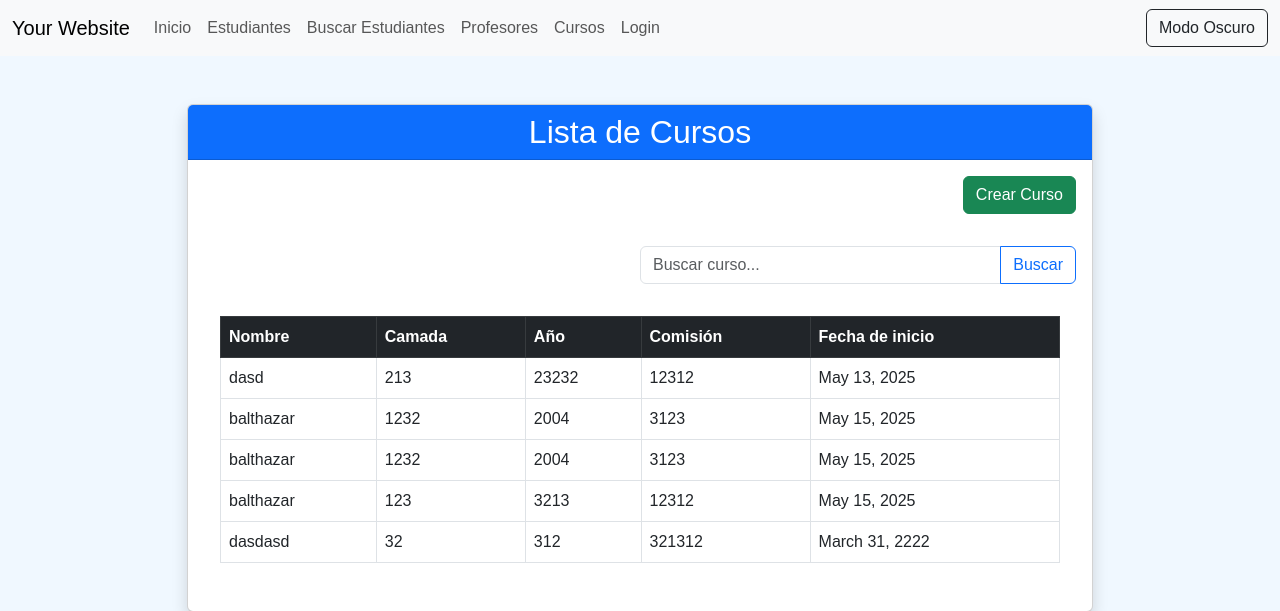
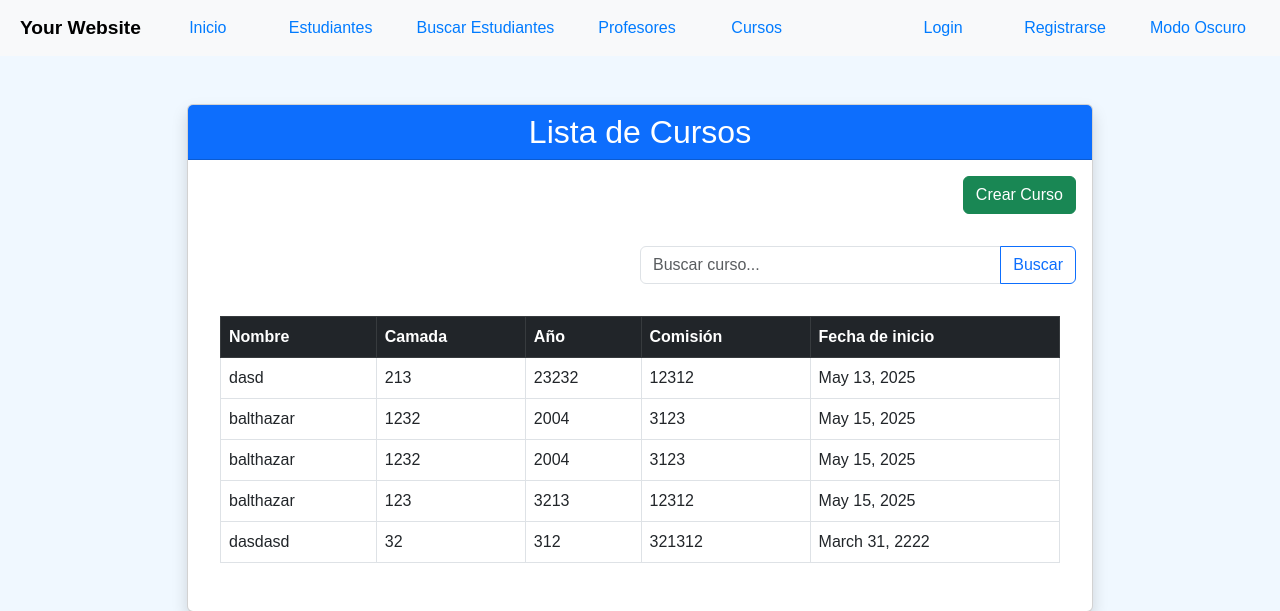
Before and after one commit to balthazar-bytes/MiPrimerapagina, a Django app: page /cursos/ in a window 1280 px wide. Shown: the top 611 px of the page. Run offline with Django 5.2, Linux system fonts and the light colour scheme; data comes from the database, SQL or seed files in the repository; both versions use the stored data as it was after the commit.

Commit message:
se agregaron las funcionalidades de registro y login, ademas de agregar el archvo y la pagina de 'about me'

```diff
--- a/MiprimeraPagina+Martinezrial/app_coder/app_coder/urls.py
+++ b/MiprimeraPagina+Martinezrial/app_coder/app_coder/urls.py
@@ -23,7 +23,6 @@ from django.conf.urls.static import static
 urlpatterns = [
     path("admin/", admin.site.urls),
     path("", include("cursos.urls")),
-    path("cursos/", include("cursos.urls")),
 ]
 
 if settings.DEBUG:
--- a/MiprimeraPagina+Martinezrial/app_coder/cursos/templates/cursos/base.html
+++ b/MiprimeraPagina+Martinezrial/app_coder/cursos/templates/cursos/base.html
@@ -5,7 +5,6 @@
     <meta charset="UTF-8">
     <meta name="viewport" content="width=device-width, initial-scale=1.0">
     <title>{% block title %}Base Page{% endblock %}</title>
-    <!-- Bootstrap CSS -->
     <link href="https://cdn.jsdelivr.net/npm/bootstrap@5.3.0/dist/css/bootstrap.min.css" rel="stylesheet">
     <link rel="stylesheet" href="{% static 'css/styles.css' %}">
     <style>
@@ -42,53 +41,104 @@
 <body>
     <header>
         <nav class="navbar navbar-expand-lg navbar-light bg-light">
-            <div class="container-fluid">
-                <a class="navbar-brand" href="/">Your Website</a>
+            <div class="container-fluid justify-content-center">
+                <a class="navbar-brand mx-2" href="/">Your Website</a>
                 <button class="navbar-toggler" type="button" data-bs-toggle="collapse" data-bs-target="#navbarNav" aria-controls="navbarNav" aria-expanded="false" aria-label="Toggle navigation">
                     <span class="navbar-toggler-icon"></span>
                 </button>
-                <div class="collapse navbar-collapse" id="navbarNav">
-                    <ul class="navbar-nav">
-                        <li class="nav-item"><a class="nav-link" href="/inicio/">Inicio</a></li>
-                        <li class="nav-item"><a class="nav-link" href="/estudiantes">Estudiantes</a></li>
-                        <li class="nav-item"><a class="nav-link" href="/buscar_estudiante">Buscar Estudiantes</a></li>
-                        <li class="nav-item"><a class="nav-link" href="/profesores/">Profesores</a></li>
-                        <li class="nav-item"><a class="nav-link" href="/cursos/">Cursos</a></li>
-
+                <div class="collapse navbar-collapse justify-content-center" id="navbarNav">
+                    <ul class="navbar-nav align-items-center me-auto mb-2 mb-lg-0">
+                        <li class="nav-item"><a class="nav-link custom-nav-btn" href="{% url 'inicio' %}">Inicio</a></li>
+                        <li class="nav-item"><a class="nav-link custom-nav-btn" href="{% url 'estudiantes' %}">Estudiantes</a></li>
+                        <li class="nav-item"><a class="nav-link custom-nav-btn" href="{% url 'buscar_estudiante' %}">Buscar Estudiantes</a></li>
+                        <li class="nav-item"><a class="nav-link custom-nav-btn" href="{% url 'profesores' %}">Profesores</a></li>
+                        <li class="nav-item"><a class="nav-link custom-nav-btn" href="{% url 'cursos' %}">Cursos</a></li>
+                    </ul>
+                    <ul class="navbar-nav align-items-center">
                         {% if user.is_authenticated %}
-                        <li class="nav-item">
-                            <a class="nav-link text-bg-info" href="/editar_perfil/">
+                        <li class="nav-item dropdown">
+                            <a class="nav-link dropdown-toggle custom-nav-btn d-flex align-items-center" href="#" id="navbarDropdownUserLink" role="button" data-bs-toggle="dropdown" aria-expanded="false">
                                 {% if avatar and avatar.imagen %}
-                                    <img src="{{ avatar.imagen.url }}" alt="" class="rounded-circle" width="30" height="30">
+                                    <img src="{{ avatar.imagen.url }}" alt="" class="rounded-circle me-2" width="30" height="30">
                                 {% endif %}
                                 {{ user.username }}
                             </a>
+                            <ul class="dropdown-menu dropdown-menu-end">
+                                <li><a class="dropdown-item" href="{% url 'perfil' %}">Ver Perfil</a></li>
+                                <li><a class="dropdown-item" href="{% url 'editar_perfil' %}">Editar Perfil</a></li>
+                                <li><hr class="dropdown-divider"></li>
+                                <li>
+                                    <form method="post" action="{% url 'logout' %}" class="d-inline">
+                                        {% csrf_token %}
+                                        <button type="submit" class="dropdown-item">Cerrar sesión</button>
+                                    </form>
+                                </li>
+                            </ul>
                         </li>
                         {% else %}
-                        <li class="nav-item"><a class="nav-link" href="/">Login</a></li>
+                        <li class="nav-item"><a class="nav-link custom-nav-btn" href="{% url 'Login' %}">Login</a></li>
+                        <li class="nav-item"><a class="nav-link custom-nav-btn" href="{% url 'registro' %}">Registrarse</a></li>
                         {% endif %}
-                        {% if user.is_authenticated %}
-                        <form method="post" action="{% url 'logout' %}" class="d-inline ms-2">
-                            {% csrf_token %}
-                            <button type="submit" class="btn btn-outline-danger">Cerrar sesión</button>
-                        </form>
-                        {% endif %}
-
+                        <li class="nav-item">
+                            <button id="darkModeToggle" class="custom-nav-btn ms-2">Modo Oscuro</button>
+                        </li>
                     </ul>
                 </div>
-                <button id="darkModeToggle" class="btn btn-outline-dark ms-3">Modo Oscuro</button>
             </div>
         </nav>
     </header>
+    <style>
+        .custom-nav-btn,
+        .custom-nav-btn:visited,
+        .custom-nav-btn:focus {
+            background-color: transparent !important;
+            color: #007bff !important;
+            border: none !important;
+            border-radius: 4px !important;
+            padding: 8px 18px !important;
+            margin: 0 4px !important;
+            font-size: 1rem !important;
+            text-align: center !important;
+            min-width: 110px;
+            display: inline-block;
+            transition: background 0.2s, color 0.2s;
+        }
+        .custom-nav-btn:hover,
+        .custom-nav-btn:active {
+            background-color: #007bff !important;
+            color: #fff !important;
+            text-decoration: none !important;
+        }
+        .navbar-nav .nav-item {
+            display: flex;
+            align-items: center;
+            height: 100%;
+        }
+        .navbar-nav {
+            flex-direction: row;
+        }
+        .navbar-brand {
+            font-weight: bold;
+            font-size: 1.2rem;
+        }
+        @media (max-width: 991.98px) {
+            .navbar-nav {
+                flex-direction: column;
+                align-items: stretch;
+            }
+            .custom-nav-btn {
+                width: 100%;
+                margin: 4px 0 !important;
+            }
+        }
+    </style>
     <main class="container my-4">
         {% block content %}
-        <!-- Content goes here -->
         {% endblock %}
     </main>
     <footer class="bg-light text-center py-3">
         <p>&copy; 2023 Your Website. All rights reserved.</p>
     </footer>
-    <!-- Bootstrap JS -->
     <script src="https://cdn.jsdelivr.net/npm/bootstrap@5.3.0/dist/js/bootstrap.bundle.min.js"></script>
     <script>
         const darkModeToggle = document.getElementById('darkModeToggle');
@@ -96,6 +146,13 @@
             document.body.classList.toggle('dark-mode');
             darkModeToggle.textContent = document.body.classList.contains('dark-mode') ? 'Modo Claro' : 'Modo Oscuro';
         });
+
+        // Inicializar el texto del botón de modo oscuro al cargar la página
+        if (document.body.classList.contains('dark-mode')) {
+            darkModeToggle.textContent = 'Modo Claro';
+        } else {
+            darkModeToggle.textContent = 'Modo Oscuro';
+        }
     </script>
 </body>
 </html>
--- a/MiprimeraPagina+Martinezrial/app_coder/cursos/urls.py
+++ b/MiprimeraPagina+Martinezrial/app_coder/cursos/urls.py
@@ -5,7 +5,7 @@ from django.conf.urls.static import static
 from django.contrib.auth.views import LogoutView
 
 urlpatterns = [
-    path("inicio/", views.inicio, name="inicio"),
+    path("", views.inicio, name="inicio"),
    # path("cursos/", views.cursos, name="cursos"),
     #path("estudiantes/", views.estudiantes, name="estudiantes"),
     path("estudiantes/", views.EstudianteListView.as_view(), name="estudiantes"),
@@ -19,10 +19,10 @@ urlpatterns = [
     path("estudiante/detail/<int:pk>", views.EstudianteDetailView.as_view(), name="estudiante_detail"),
     path("estudiante/delete/<int:pk>", views.EstudianteDeleteView.as_view(), name="estudiante_delete"),
     path("estudiante/update/<int:pk>", views.editar, name="editar_estudiante"),
-    path("",views.login_request, name="Login"),
+    path("login/",views.login_request, name="Login"),
     path('perfil/', views.perfil, name='perfil'),
     path('editar_perfil/', views.editarPerfil, name='editar_perfil'),
     path('logout/', LogoutView.as_view(next_page='inicio'), name='logout'),
-
+    path('registro/', views.registro_request, name='registro'),
 
 ]
--- a/MiprimeraPagina+Martinezrial/app_coder/cursos/views.py
+++ b/MiprimeraPagina+Martinezrial/app_coder/cursos/views.py
@@ -8,6 +8,11 @@ from django.contrib.auth.forms import AuthenticationForm,UserCreationForm,UserCh
 from django.contrib.auth import login,authenticate
 from django.contrib.auth.decorators import login_required
 
+# ... (resto de tus importaciones y vistas)
+
+
+
+# ... (resto de tus vistas)
 '''Apartado de Usuari'''
 def perfil(request):
     return render(request, "cursos/perfil.html", {"usuario": request.user})
@@ -47,6 +52,50 @@ def editarPerfil(request):
 #     else:
 #         form = AvatarForm(instance=request.user.avatar)
 #     return render(request, "cursos/upload_avatar.html", {"form": form})
+
+def registro_request(request):
+    if request.method == "POST":
+        form = UserCreationForm(request.POST)
+        if form.is_valid():
+            user = form.save()  # Guarda el nuevo usuario
+            login(request, user)  # Inicia sesión automáticamente al nuevo usuario
+            return redirect("inicio")  # Redirige a la página de inicio después del registro
+        else:
+            # Si el formulario no es válido, se vuelve a renderizar la página de registro con los errores
+            return render(request, "cursos/registro.html", {"form": form, "mensaje": "Por favor, corrige los errores."})
+    else:
+        form = UserCreationForm()
+    # Crea un formulario vacío para una solicitud GET
+    return render(request, "cursos/registro.html", {"form": form})
+
+
+
+
+def login_request(request):
+    if request.method == "POST":
+        form = AuthenticationForm(request, data=request.POST)
+        if form.is_valid():
+            usuario = form.cleaned_data.get("username")
+            password = form.cleaned_data.get("password")
+            user = authenticate(username=usuario, password=password)
+            if user is not None:
+                login(request, user)
+                # Puedes redirigir a 'inicio' o a donde prefieras después del login exitoso
+                return redirect("inicio")
+            else:
+                # Usuario o contraseña incorrectos, renderiza de nuevo login.html con el form que tiene los errores.
+                return render(request, "cursos/login.html", {"form": form, "mensaje_error": "Usuario o contraseña incorrectos."})
+        else:
+            # Formulario no es válido (ej. campos vacíos), renderiza de nuevo login.html con el form que tiene los errores.
+            return render(request, "cursos/login.html", {"form": form})
+    else: # Para solicitudes GET
+        form = AuthenticationForm()
+    return render(request, "cursos/login.html", {"form": form})
+
+
+
+
+
 
 
 
@@ -241,25 +290,3 @@ def buscar(request):
     else:
         return HttpResponse("No enviaste datos")
 # Create your views here.
-
-
-def login_request(request):
-    if request.method == "POST":
-        form = AuthenticationForm(request, data=request.POST)
-        if form.is_valid():
-            usuario = form.cleaned_data.get("username")
-            password = form.cleaned_data.get("password")
-            #autentificamos el usuario a ver si existe
-            user = authenticate(username=usuario, password=password)
-            # si existe me queda el usuario y si no me queda None
-            if user is not None:
-                login(request, user)
-                return render(request, "cursos/inicio.html", {"mensaje": f"Bienvenido {usuario}"})
-            else:
-                return render(request, "cursos/inicio.html", {"mensaje": "Usuario o contraseña incorrectos"})
-
-
-
-
-    form = AuthenticationForm(request, data=request.POST)
-    return render(request, "cursos/login.html", {"form": form})
```
Also changed, not shown: MiprimeraPagina+Martinezrial/app_coder/cursos/templates/cursos/registro.html (added, +88 -0 lines), MiprimeraPagina+Martinezrial/app_coder/db.sqlite3.
